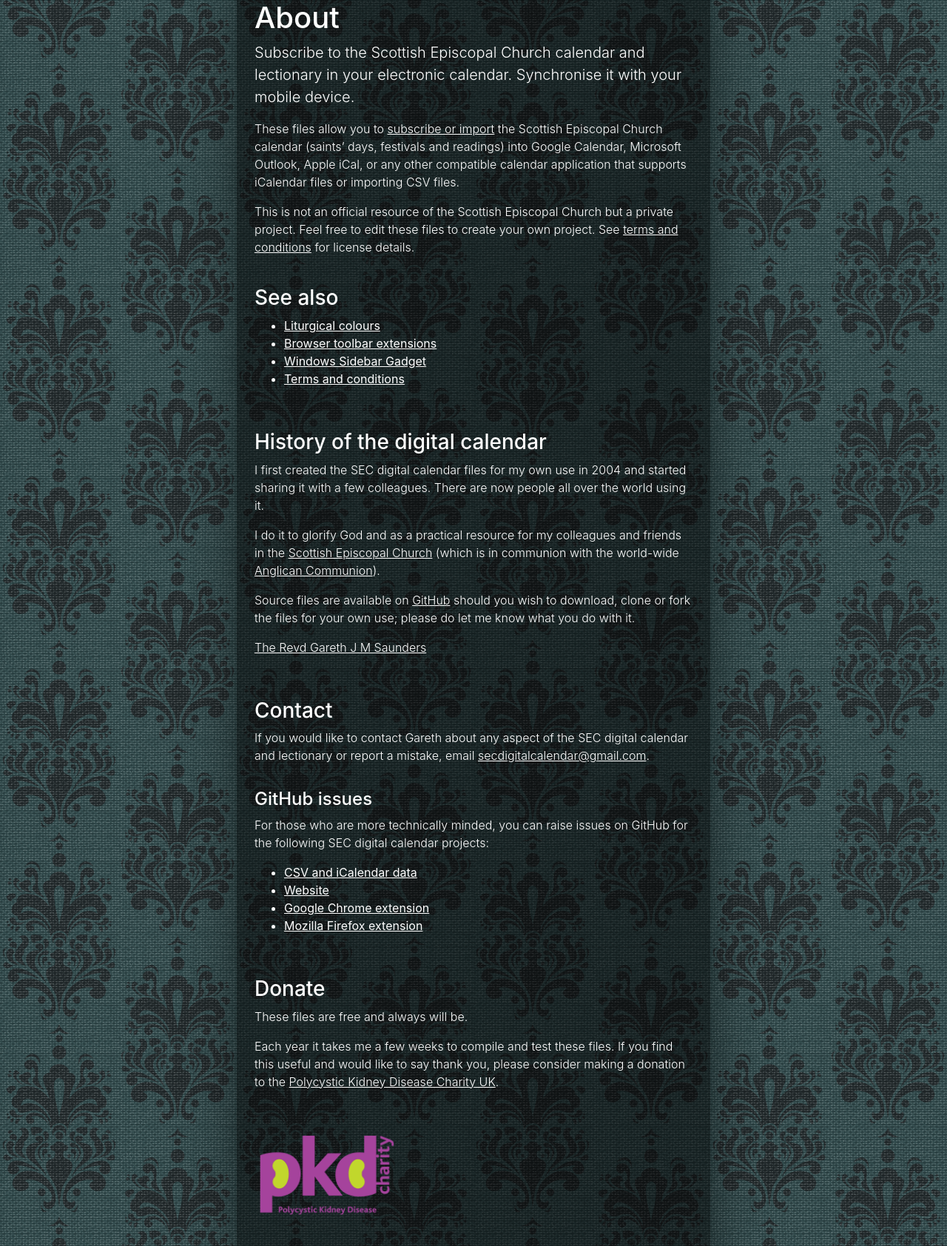
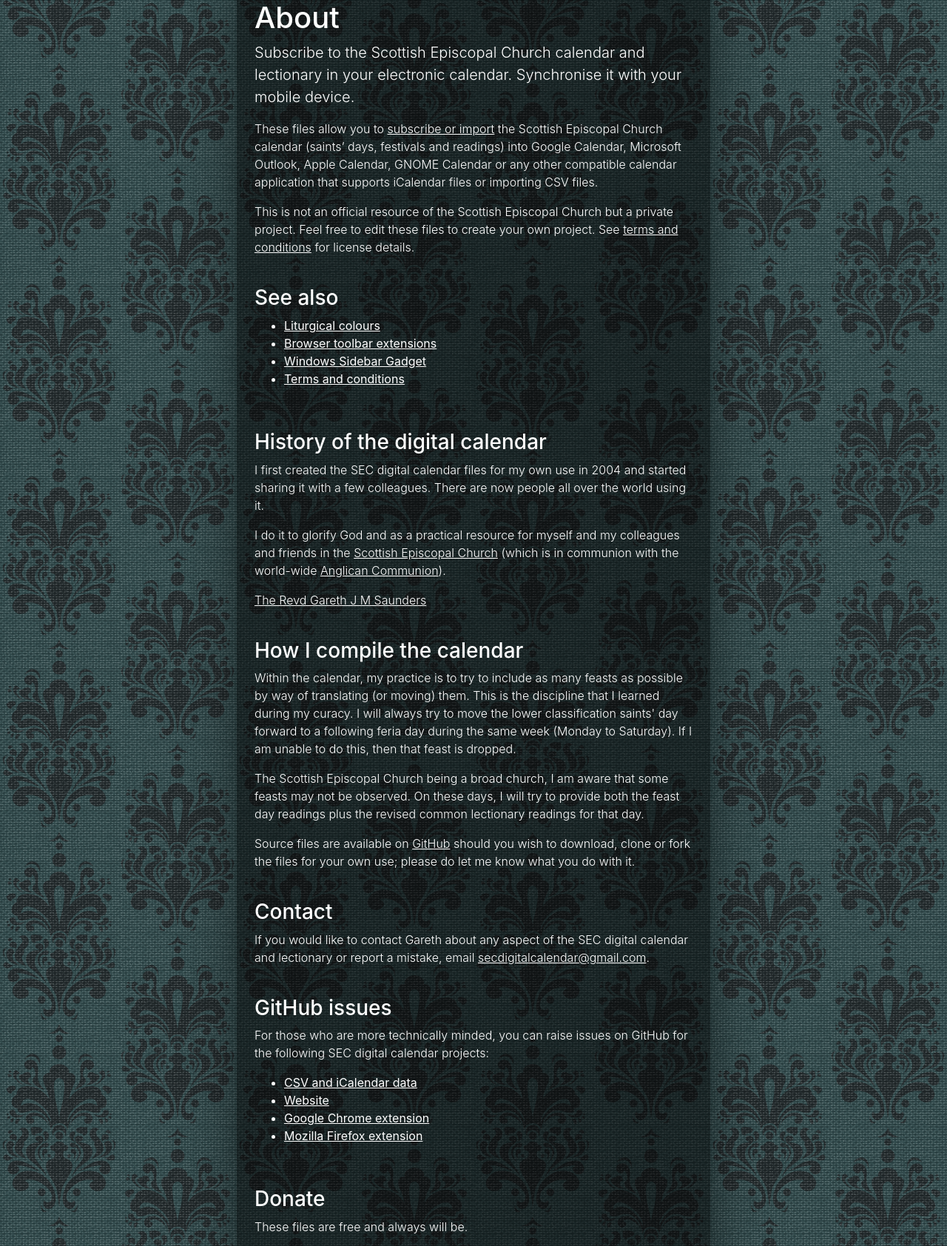
Before and after one commit to garethjmsaunders/sec-digital-calendar-website, a PHP site: page /about/ in a window 1280 px wide. Shown: the part 142-1826 px from the top of the page at 74% size. Run offline with PHP 8.4, Linux system fonts and the light colour scheme.

Commit message:
FEAT (Updates) Text
Update list of calendar apps to include a Linux calendar app.
Update About page to explain my approach to translating feasts.

```diff
--- a/about/index.php
+++ b/about/index.php
@@ -53,7 +53,7 @@
             <h1>About</h1>
             <p class="lead">Subscribe to the Scottish Episcopal Church calendar and lectionary in your electronic calendar. Synchronise it with your mobile device.</p>
 
-            <p>These files allow you to <a href="../subscribe/">subscribe or import</a> the Scottish Episcopal Church calendar (saints’ days, festivals and readings) into Google Calendar, Microsoft Outlook, Apple iCal, or any other compatible calendar application that supports iCalendar files or importing CSV files.</p>
+            <p>These files allow you to <a href="../subscribe/">subscribe or import</a> the Scottish Episcopal Church calendar (saints’ days, festivals and readings) into Google Calendar, Microsoft Outlook, Apple Calendar, GNOME Calendar or any other compatible calendar application that supports iCalendar files or importing CSV files.</p>
 
             <p>This is not an official resource of the Scottish Episcopal Church but a private project. Feel free to edit these files to create your own project. See <a href="../terms/">terms and conditions</a> for license details.</p>
 
@@ -68,16 +68,18 @@
             <hr>
             <h3>History of the digital calendar</h3>
             <p>I first created the SEC digital calendar files for my own use in 2004 and started sharing it with a few colleagues. There are now people all over the world using it.</p>
-            <p>I do it to glorify God and as a practical resource for my colleagues and friends in the <a href="http://www.scotland.anglican.org/">Scottish Episcopal Church</a> (which is in communion with the world-wide <a href="https://www.anglicancommunion.org/">Anglican&nbsp;Communion</a>).</p>
-            <p>Source files are available on <a href="https://github.com/garethjmsaunders/sec-digital-calendar">GitHub</a> should you wish to download, clone or fork the files for your own use; please do let me know what you do with it.</p>
+            <p>I do it to glorify God and as a practical resource for myself and my colleagues and friends in the <a href="http://www.scotland.anglican.org/">Scottish Episcopal Church</a> (which is in communion with the world-wide <a href="https://www.anglicancommunion.org/">Anglican&nbsp;Communion</a>).</p>
             <p><a href="https://www.garethjmsaunders.co.uk/contact/">The Revd Gareth J M Saunders</a></p>
 
-            <hr>
+            <h3>How I compile the calendar</h3>
+            <p>Within the calendar, my practice is to try to include as many feasts as possible by way of translating (or moving) them. This is the discipline that I learned during my curacy. I will always try to move the lower classification saints' day forward to a following feria day during the same week (Monday to Saturday). If I am unable to do this, then that feast is dropped.</p>
+            <p>The Scottish Episcopal Church being a broad church, I am aware that some feasts may not be observed. On these days, I will try to provide both the feast day readings plus the revised common lectionary readings for that day.</p>
+            <p>Source files are available on <a href="https://github.com/garethjmsaunders/sec-digital-calendar">GitHub</a> should you wish to download, clone or fork the files for your own use; please do let me know what you do with it.</p>
+
             <h3>Contact</h3>
             <p>If you would like to contact Gareth about any aspect of the SEC digital calendar and lectionary or report a mistake, email <a href="mailto:secdigitalcalendar@gmail.com">secdigitalcalendar@gmail.com</a>.</p>
 
-            <hr>
-            <h4>GitHub issues</h4>
+            <h3>GitHub issues</h4>
             <p>For those who are more technically minded, you can raise issues on GitHub for the following SEC digital calendar projects:</p>
             <ul>
                 <li><a href="https://github.com/garethjmsaunders/sec-digital-calendar/issues">CSV and iCalendar data</a></li>
--- a/subscribe/index.php
+++ b/subscribe/index.php
@@ -73,9 +73,9 @@
             </ul>
 
             <h3>Import</h3>
-            <p>Use this option if you wish to import a <tt>CSV</tt> file with the data into a new or existing calendar in Google Calendar, Microsoft Outlook or Apple iCal.</p>
-            <p><a href="../download/sec-master-calendar-2022-2023.csv" class="btn btn-secondary">Download .csv file (2022–2023)</a></p>
-            <p><a href="https://calendar.google.com/calendar/ical/cfc3e2db1a5ad3cf02d0b0ef07681f936fc9c4a57da0b46988441e9db345e429%40group.calendar.google.com/public/basic.ics" class="btn btn-secondary">Download .ics file (2022–2023)</a></p>
+            <p>Use this option if you wish to import a <tt>CSV</tt> or <tt>iCalendar</tt> file with the data into a new or existing calendar in Google Calendar, Microsoft Outlook, Apple Calendar, GNOME Calendar or any other compatible calendar application that supports iCalendar files or importing CSV files..</p>
+            <p><a href="../download/sec-master-calendar-2022-2023.csv" class="btn btn-secondary">Download Comma Separated Values (*.csv) file (2022–2023)</a></p>
+            <p><a href="https://calendar.google.com/calendar/ical/cfc3e2db1a5ad3cf02d0b0ef07681f936fc9c4a57da0b46988441e9db345e429%40group.calendar.google.com/public/basic.ics" class="btn btn-secondary">Download iCalendar (*.ics) file (2022–2023)</a></p>
             <ul>
                 <li><a href="https://support.google.com/calendar/answer/37118?hl=en-GB">How to import using Google Calendar</a></li>
                 <li><a href="https://support.office.com/en-gb/article/import-or-subscribe-to-a-calendar-in-outlook-com-cff1429c-5af6-41ec-a5b4-74f2c278e98c">How to import using Microsoft Outlook.com</a></li>
```
